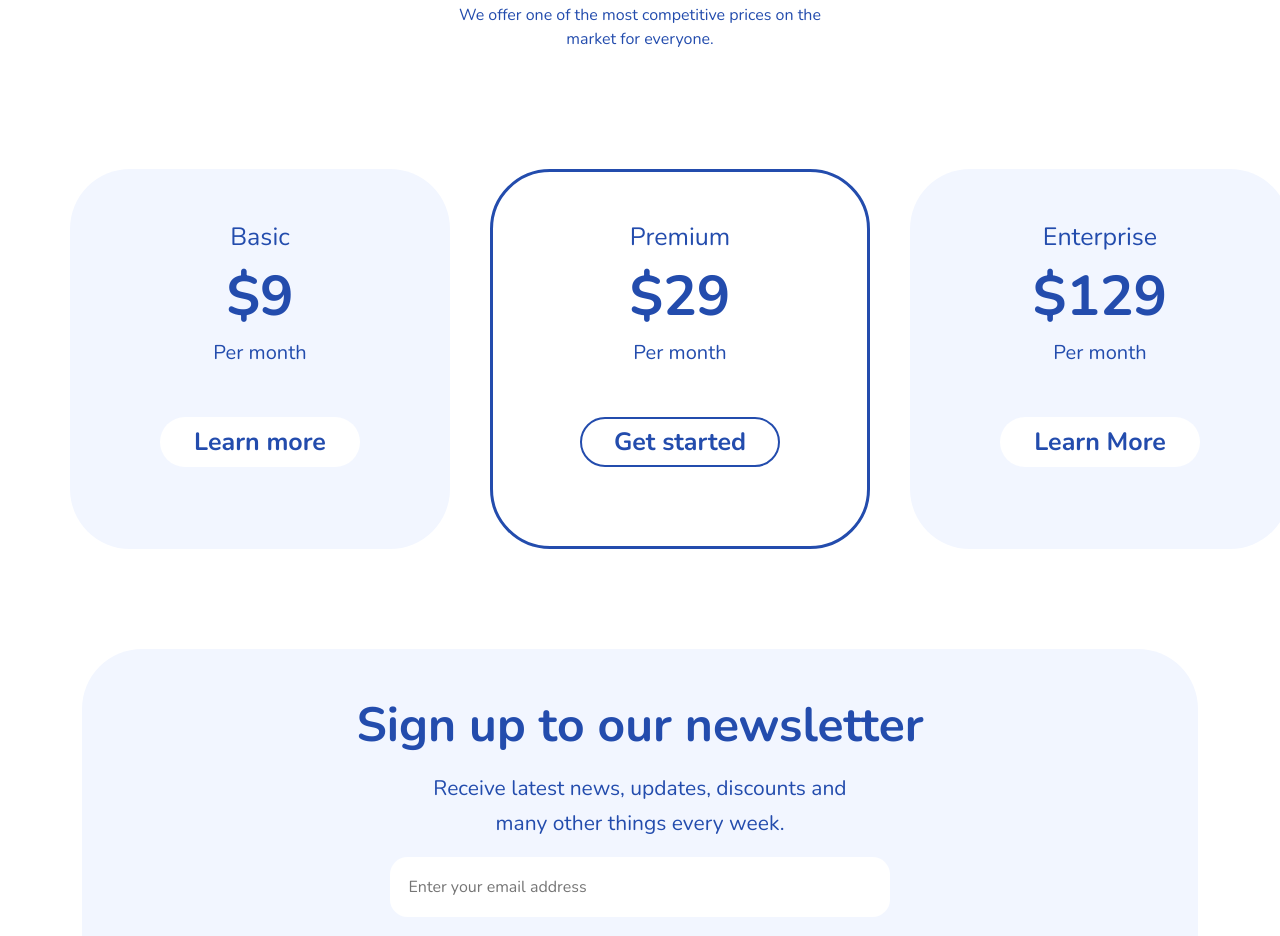
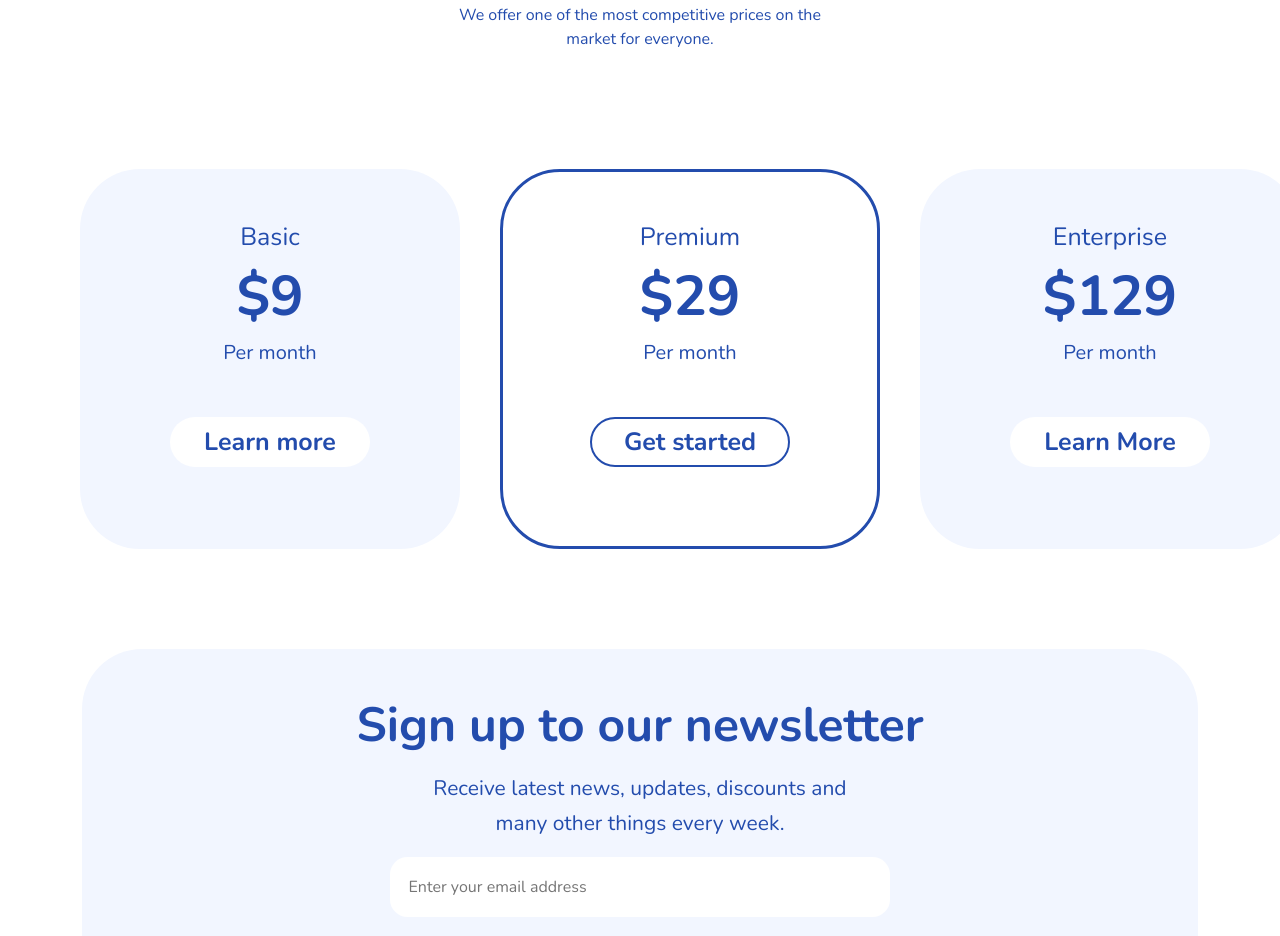
Before and after one commit to normndakbr/fwdb_fp4_002, a plain HTML site: page index.html in a window 1280 px wide. Shown: the part 3451-4387 px from the top of the page. Drawn offline with nearby package versions, Linux system fonts and the light colour scheme.

Commit message:
Update Card Pricing

```diff
--- a/index.html
+++ b/index.html
@@ -167,9 +167,8 @@
     </div>
   </div>
   <div class="container-fluid price">
-
-    <div class="row order-md-1">
-      <div class="card-pricing1">
+    <div class="row">
+      <div class="card-pricing1 order-md-1">
         <h1 class="txt-title mt-5">Basic</h1>
         <h1 class="txt-price mt-3">$9</h1>
         <p class="txt-month mt-3">Per month</p>
--- a/style.css
+++ b/style.css
@@ -112,8 +112,9 @@ body {
 }
 
 .price {
-    align-items: center;
     margin-left: 30px;
+    display: flex;
+    justify-content: center;
 }
 
 .card-pricing1 {
@@ -307,8 +308,4 @@ body {
     .order-md-3 {
         margin-top: 30px;
     }
-
-    .txt-footer1 {
-        font-size: 30px;
-    }
 }
```
